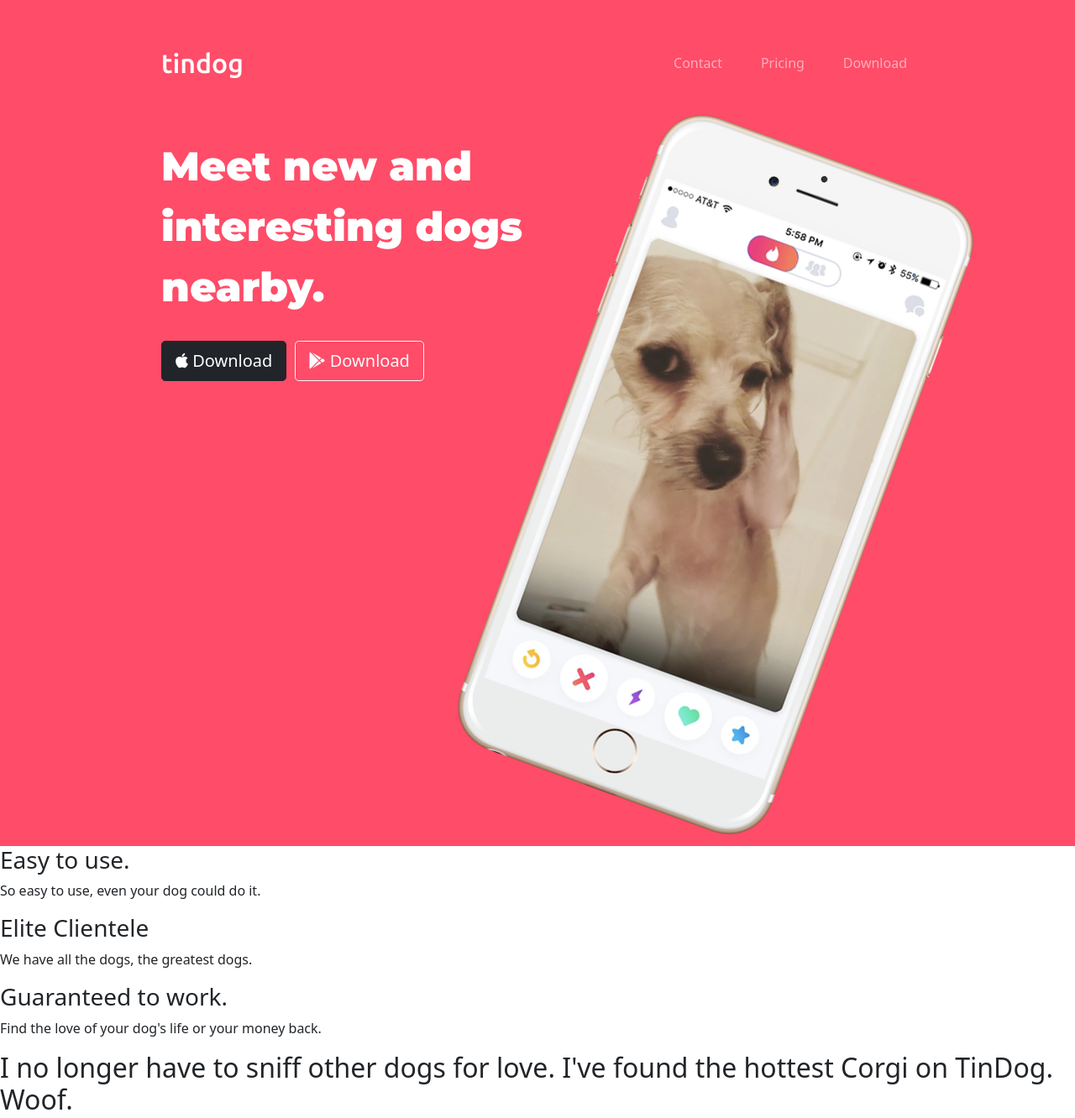
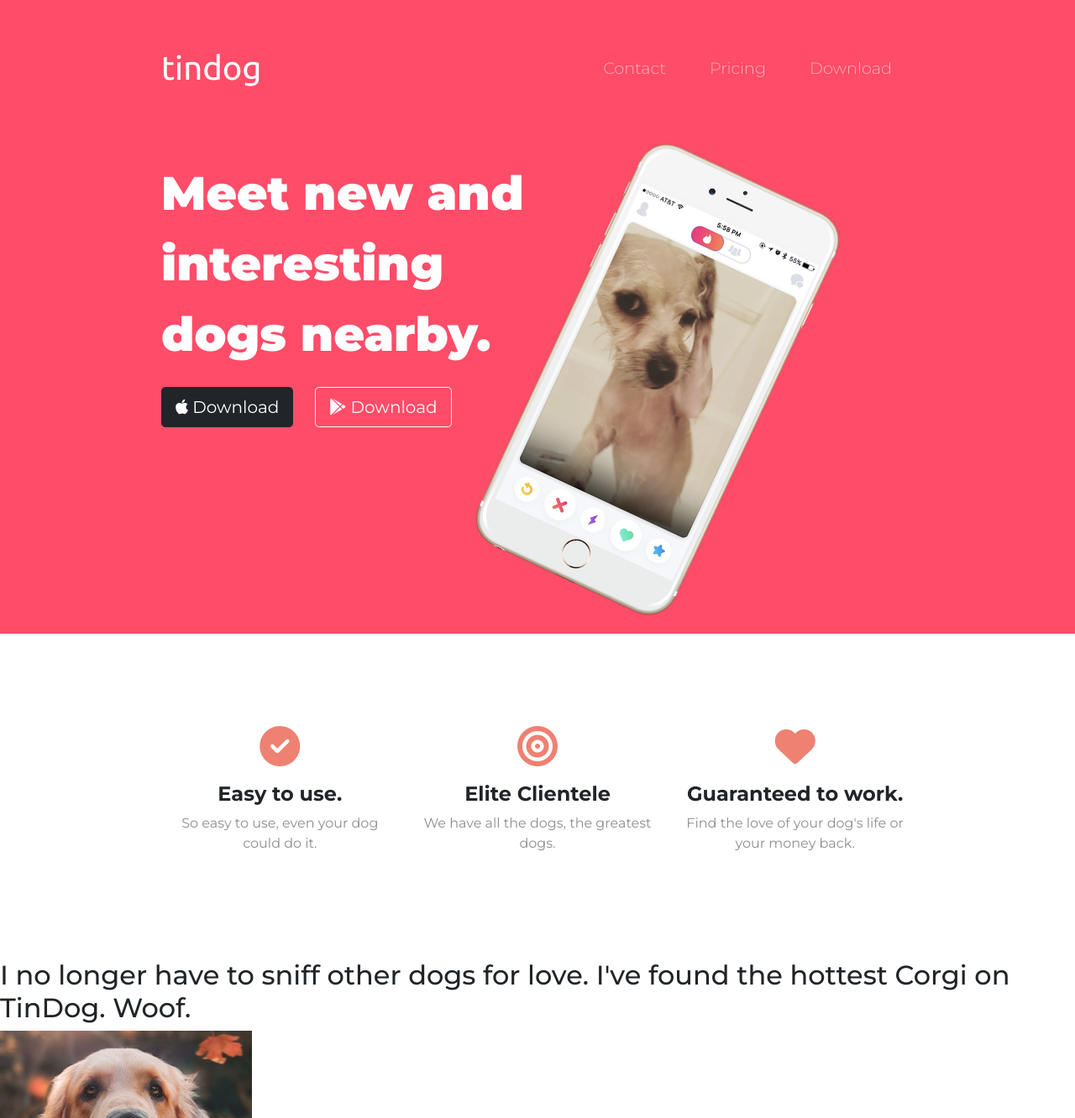
Before and after one commit to Sekonda28/tindog, a plain HTML site: page index.html in a window 1280 px wide. Shown: the top 1332 px of the page at 84% size. Drawn offline with nearby package versions, Linux system fonts and the light colour scheme.

Commit message:
Finishe features section

```diff
--- a/css/styles.css
+++ b/css/styles.css
@@ -1,31 +1,64 @@
+body {
+    font-family: 'Montserrat', sans-serif;
+}
+
 #title {
     background-color: #ff4c68;
+    color: white;
 }
-.navbar-brand {
-    font-size: 2rem;
-    font-family: 'Ubuntu', sans-serif;
-    font-weight: 500;
-}
-.navbar-item {
-    padding-left: 30px;
-}
+
 h1{
-    font-family: 'Montserrat', sans-serif;
     font-weight: 900;
-    font-size: 3rem;
+    font-size: 3.5rem;
     line-height: 1.5;
-    color: white;
 }
 .container-fluid {
      padding: 3% 15%;
 }
-.row {
-    padding-top: 50px;
+/* Navigation Bar */
+.navbar {
+    padding-bottom: 4.5rem;;
+}
+.navbar-brand {
+    font-size: 2.5rem;
+    font-family: 'Ubuntu', sans-serif;
+}
+.navbar-item {
+    padding: 0 18px;
+}
+.nav-link {
+    font-size: 1.2rem;
+    font-weight: 300;
+}
+/* Title image */
+.title-image {
+    width: 60%;
+    transform: rotate(25deg);
+}
+/* Download buttons */
+.download-button {
+    margin: 3% 5% 5% 0 ;
 }
 
-.row img {
-    transform: rotate(20deg);
+/* features section */
+#features {
+    text-align: center;
+    padding: 3.5rem 0 3.5rem;
 }
-button {
-    margin: 20px 5px 0px 0px ;
+.feature-column {
+    padding: 1rem;
 }
+.feature-title {
+    font-weight: bold;
+    font-size: 1.5rem;
+}
+.feature-description{
+    color: #8f8f8f;
+}
+.feature-fa {
+    color: #ef8172;
+    padding-bottom: 1.2rem;
+}
+.feature-fa:hover{
+    color: #ff4c68
+}
--- a/index.html
+++ b/index.html
@@ -64,15 +64,15 @@
         <div class="row">
           <div class="col-md-6">
             <h1>Meet new and interesting dogs nearby.</h1>
-            <button type="button" class="btn btn-dark btn-lg">
+            <button type="button" class="download-button btn btn-dark btn-lg">
               <span class="fab fa-apple"></span> Download
             </button>
-            <button type="button" class="btn btn-outline-light btn-lg">
+            <button type="button" class="download-button btn btn-outline-light btn-lg">
               <span class="fab fa-google-play"></span> Download
             </button>
           </div>
           <div class="col-md-6">
-            <img src="images/iphone6.png" alt="iphone-mockup" />
+            <img class = "title-image" src="images/iphone6.png" alt="iphone-mockup" />
           </div>
         </div>
       </div>
@@ -81,14 +81,25 @@
     <!-- Features -->
 
     <section id="features">
-      <h3>Easy to use.</h3>
-      <p>So easy to use, even your dog could do it.</p>
-
-      <h3>Elite Clientele</h3>
-      <p>We have all the dogs, the greatest dogs.</p>
-
-      <h3>Guaranteed to work.</h3>
-      <p>Find the love of your dog's life or your money back.</p>
+    <div class = "container-fluid">
+      <div class = "row">
+        <div class = "col-lg-4 feature-column">
+          <span class="feature-fa fas fa-check-circle fa-3x"></span>
+          <h3 class = "feature-title">Easy to use.</h3>
+          <p class = "feature-description">So easy to use, even your dog could do it.</p>
+        </div>
+        <div class = "col-lg-4 feature-column"">
+          <span class="feature-fa fas fa-bullseye fa-3x"></span>
+          <h3 class = "feature-title">Elite Clientele</h3>
+          <p class = "feature-description">We have all the dogs, the greatest dogs.</p>
+        </div>
+        <div class = "col-lg-4 feature-column"">
+          <span class="feature-fa fas fa-heart fa-3x"></span>
+          <h3 class = "feature-title">Guaranteed to work.</h3>
+          <p class = "feature-description">Find the love of your dog's life or your money back.</p>
+        </div>
+      </div>
+    </div>
     </section>
 
     <!-- Testimonials -->
```
